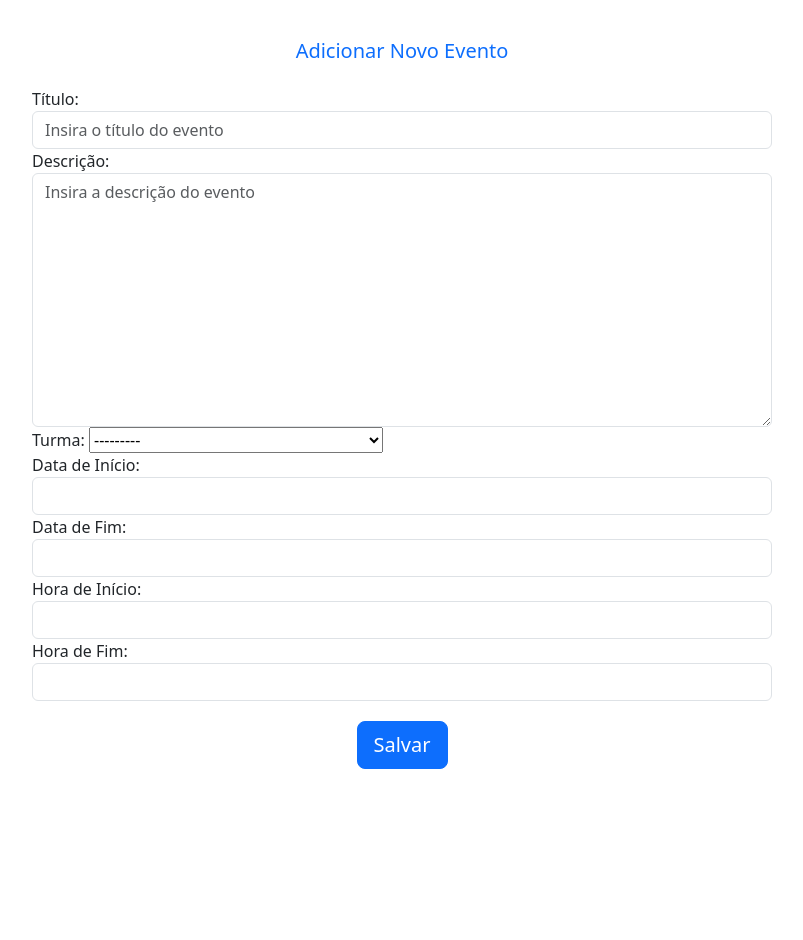
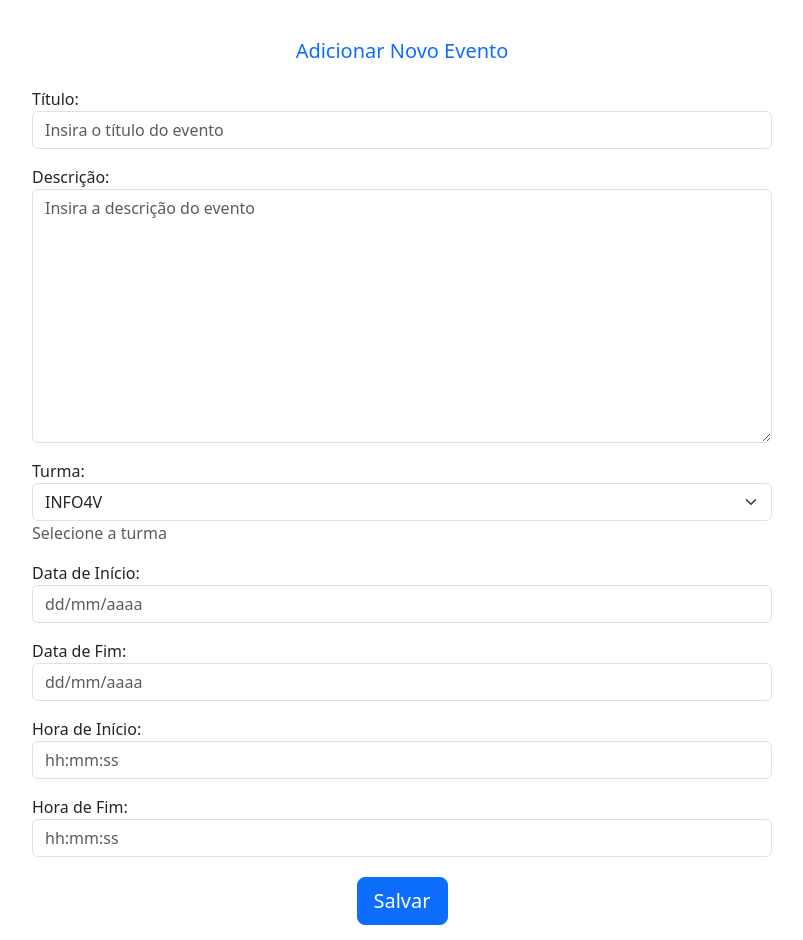
Before and after one commit to andre7zl/calendar-list, a Django app: page /newtask/ in a window 1280 px wide. Shown: the part 65-1005 px from the top of the page, without its empty margins (238-1041 px from the left). Before the commit the page ends 834 px from the top, so only its background shows below. Run offline with Django 3.2, Linux system fonts and the light colour scheme; data comes from the database, SQL or seed files in the repository; both versions use the stored data as it was after the commit; some libraries are stand-ins or nearby versions.

Commit message:
estilizando form de cadastrar evento

```diff
--- a/tasks/forms.py
+++ b/tasks/forms.py
@@ -2,10 +2,8 @@ from django import forms
 from .models import Task
 from django.forms import DateInput
 from django import forms
-from classes import models
 
 class TaskForm(forms.ModelForm):
-    turma = forms.ModelChoiceField(queryset=models.Turma.objects.all(), required=True)
     class Meta:
         model = Task
         fields = ["title", "description", "turma", "start_date", "end_date", "start_time", "end_time"]
@@ -15,38 +13,23 @@ class TaskForm(forms.ModelForm):
                 attrs={"class": "form-control", "placeholder": "Insira o título do evento"}
             ),
             "description": forms.Textarea(
-                attrs={
-                    "class": "form-control",
-                    "placeholder": "Insira a descrição do evento",
-                }
+                attrs={"class": "form-control", "placeholder": "Insira a descrição do evento"}
             ),
             "turma": forms.Select(
-                attrs={
-                    "class": "form-select",  # Adicionando a classe do Bootstrap
-                    "aria-label": "Selecionar turma"  # Para acessibilidade
-                }
+                attrs={"class": "form-select", "aria-label": "Selecionar turma"}
             ),
-            "start_date": DateInput(
-                attrs={"class": "form-control"},
-            ),
-            "end_date": DateInput(
-                attrs={"class": "form-control"},
-            ),
-            "start_time": DateInput(
-                attrs={"class": "form-control"},
-            ),
-            "end_time": DateInput(
-                attrs={"class": "form-control"},
-            ),
+            "start_date": DateInput(attrs={"class": "form-control", "placeholder": "dd/mm/aaaa"}),
+            "end_date": DateInput(attrs={"class": "form-control", "placeholder": "dd/mm/aaaa"}),
+            "start_time": DateInput(attrs={"class": "form-control", "placeholder": "hh:mm:ss"}),
+            "end_time": DateInput(attrs={"class": "form-control", "placeholder": "hh:mm:ss"}),
         }
-        exclude = ["user"]
 
     def __init__(self, *args, **kwargs):
         super(TaskForm, self).__init__(*args, **kwargs)
 
     def save(self, commit=True):
         task = super().save(commit=False)
-        task.id_turma = self.cleaned_data['turma'].id  # Armazena o ID da turma selecionada
+        task.id_turma = self.cleaned_data['turma'].id
         if commit:
             task.save()
         return task
--- a/tasks/templates/tasks/addtask.html
+++ b/tasks/templates/tasks/addtask.html
@@ -10,8 +10,6 @@
         <h5 class="text-primary text-center mb-4">Adicionar Novo Evento</h5>
         <form method="post">
             {% csrf_token %}
-
-            <!-- Exibe erros gerais (não relacionados a campos específicos) -->
             {% if form.non_field_errors %}
                 <div class="alert alert-danger">
                     <ul>
@@ -22,8 +20,8 @@
                 </div>
             {% endif %}
 
-            <div class="form-group">
-                <label for="title" class="font-weight-bold">Título:</label>
+            <div class="form-group mb-3">
+                <label for="id_title" class="font-weight-bold">Título:</label>
                 {{ form.title }}
                 {% if form.title.errors %}
                     <div class="text-danger">
@@ -36,8 +34,8 @@
                 {% endif %}
             </div>
 
-            <div class="form-group">
-                <label for="description" class="font-weight-bold">Descrição:</label>
+            <div class="form-group mb-3">
+                <label for="id_description" class="font-weight-bold">Descrição:</label>
                 {{ form.description }}
                 {% if form.description.errors %}
                     <div class="text-danger">
@@ -50,9 +48,16 @@
                 {% endif %}
             </div>
 
-            <div class="form-group">
-                <label for="turma" class="font-weight-bold">Turma:</label>
-                {{ form.turma }}
+            <div class="form-group mb-3">
+                <label for="id_turma" class="font-weight-bold">Turma:</label>
+                <select name="turma" id="id_turma" class="form-select">
+                    {% for turma in form.fields.turma.queryset %}
+                        <option value="{{ turma.id }}" {% if form.turma.value == turma.id|stringformat:"s" %}selected{% endif %}>
+                            {{ turma.nome }}
+                        </option>
+                    {% endfor %}
+                </select>
+                <p class="text-body-secondary">Selecione a turma</p>
                 {% if form.turma.errors %}
                     <div class="text-danger">
                         <ul>
@@ -64,8 +69,8 @@
                 {% endif %}
             </div>
 
-            <div class="form-group">
-                <label for="start_date" class="font-weight-bold">Data de Início:</label>
+            <div class="form-group mb-3">
+                <label for="id_start_date" class="font-weight-bold">Data de Início:</label>
                 {{ form.start_date }}
                 {% if form.start_date.errors %}
                     <div class="text-danger">
@@ -78,8 +83,8 @@
                 {% endif %}
             </div>
 
-            <div class="form-group">
-                <label for="end_date" class="font-weight-bold">Data de Fim:</label>
+            <div class="form-group mb-3">
+                <label for="id_end_date" class="font-weight-bold">Data de Fim:</label>
                 {{ form.end_date }}
                 {% if form.end_date.errors %}
                     <div class="text-danger">
@@ -92,8 +97,8 @@
                 {% endif %}
             </div>
 
-            <div class="form-group">
-                <label for="start_time" class="font-weight-bold">Hora de Início:</label>
+            <div class="form-group mb-3">
+                <label for="id_start_time" class="font-weight-bold">Hora de Início:</label>
                 {{ form.start_time }}
                 {% if form.start_time.errors %}
                     <div class="text-danger">
@@ -106,8 +111,8 @@
                 {% endif %}
             </div>
 
-            <div class="form-group">
-                <label for="end_time" class="font-weight-bold">Hora de Fim:</label>
+            <div class="form-group mb-3">
+                <label for="id_end_time" class="font-weight-bold">Hora de Fim:</label>
                 {{ form.end_time }}
                 {% if form.end_time.errors %}
                     <div class="text-danger">
@@ -126,7 +131,6 @@
         </form>
     </div>
 </div>
-
 {% endblock %}
 
 {% block scripts %}
@@ -138,6 +142,6 @@
         $('#id_end_date').mask('00/00/0000');
         $('#id_start_time').mask('00:00:00');
         $('#id_end_time').mask('00:00:00');
-        })
+    });
 </script>
 {% endblock %}
```
Also changed, not shown: db.sqlite3. Lines whose indentation alone changed are shown as unchanged.
